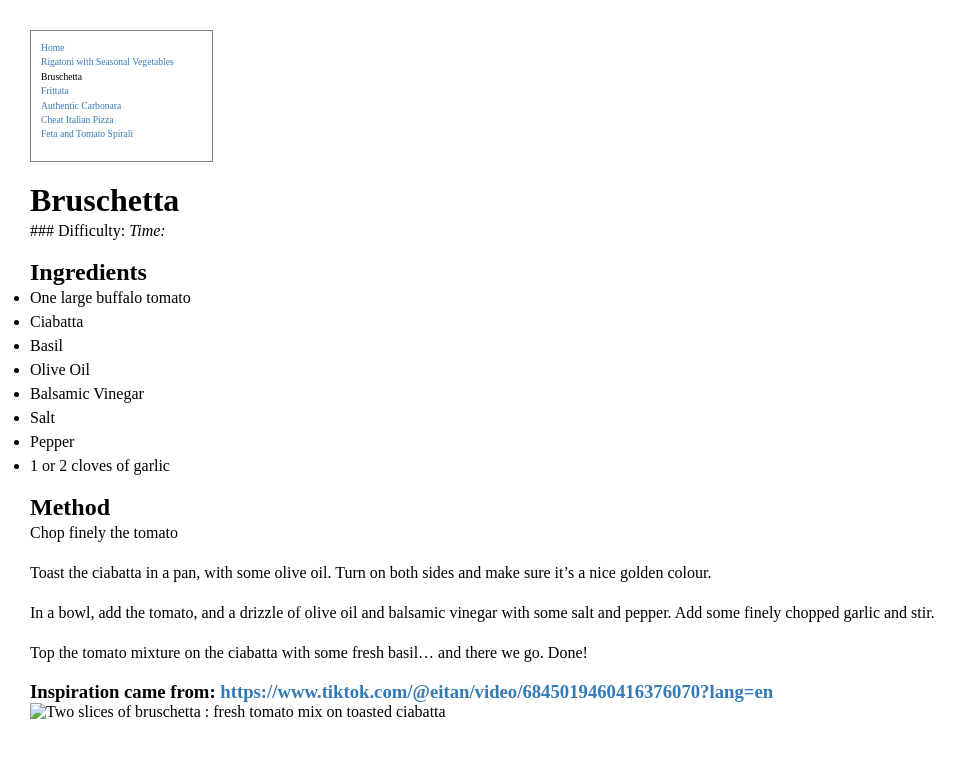
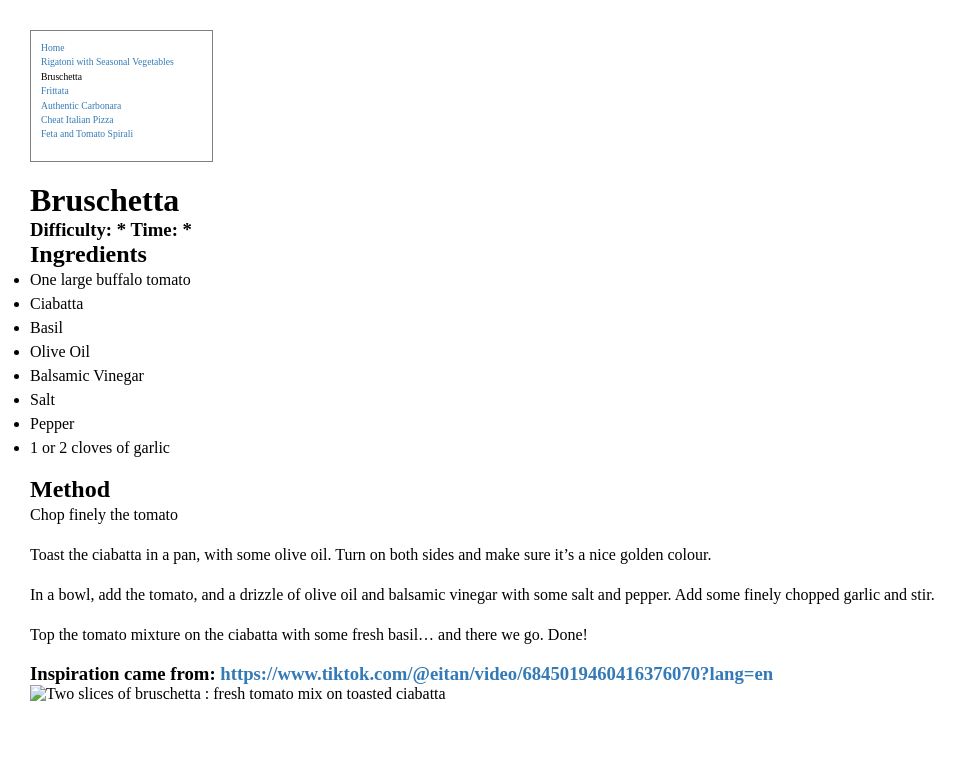
Before and after one commit to Hol1999/Hollyrecipewebsite, a Jekyll site: the page built from _recipes/recipe6.md, in a window 1280 px wide. Shown: the top 758 px of the page, without its empty margins (0-978 px from the left). Built offline with Jekyll 4.4.1, drawn with Linux system fonts in a browser that asks for light colours.

```diff
--- a/_recipes/recipe6.md
+++ b/_recipes/recipe6.md
@@ -9,7 +9,7 @@ tags:
   - Meat
   - Hot
 ---
-\### Difficulty:  *Time:*
+### Difficulty: \* Time: \*
 
 ## Ingredients
 
```
